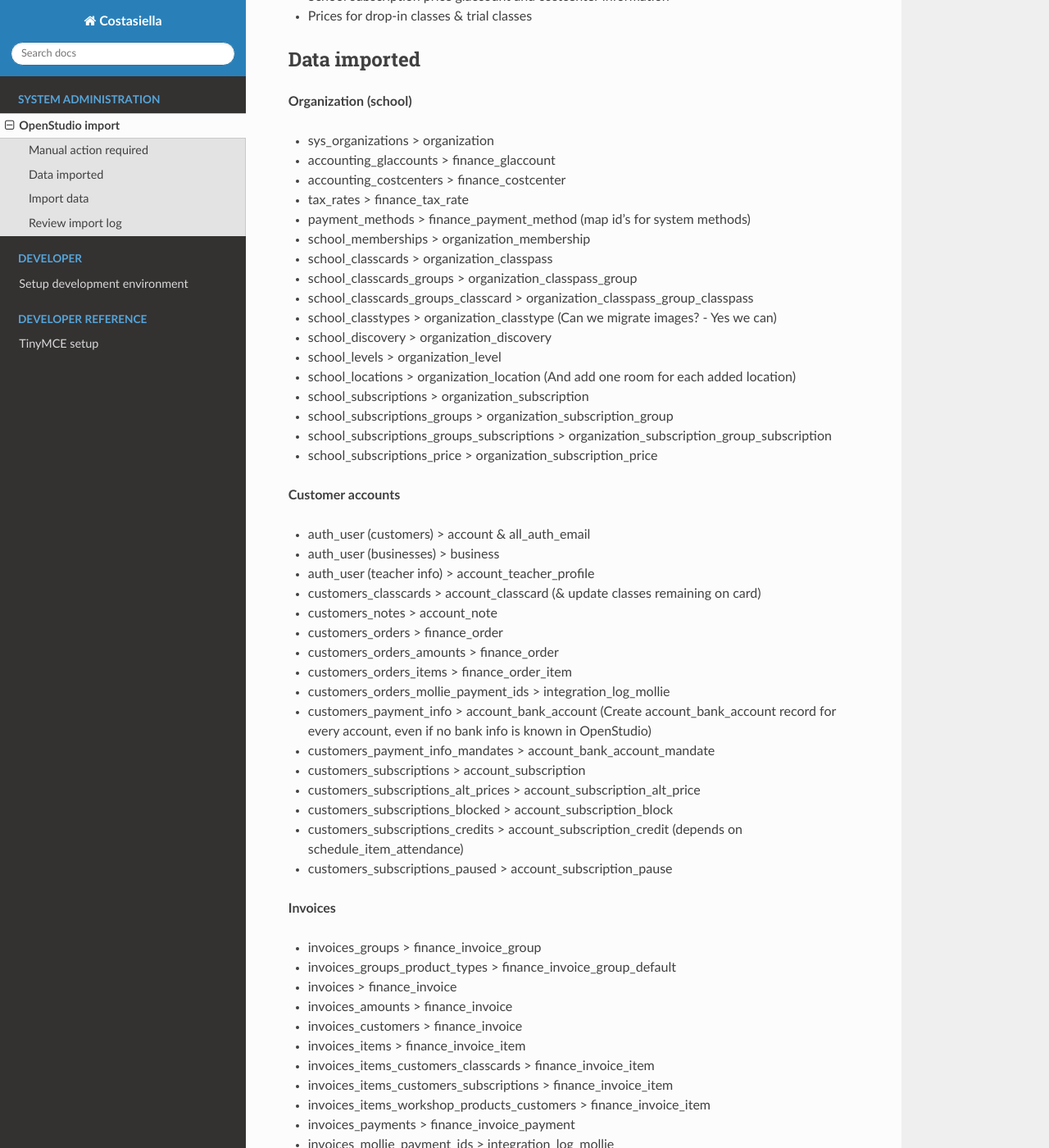
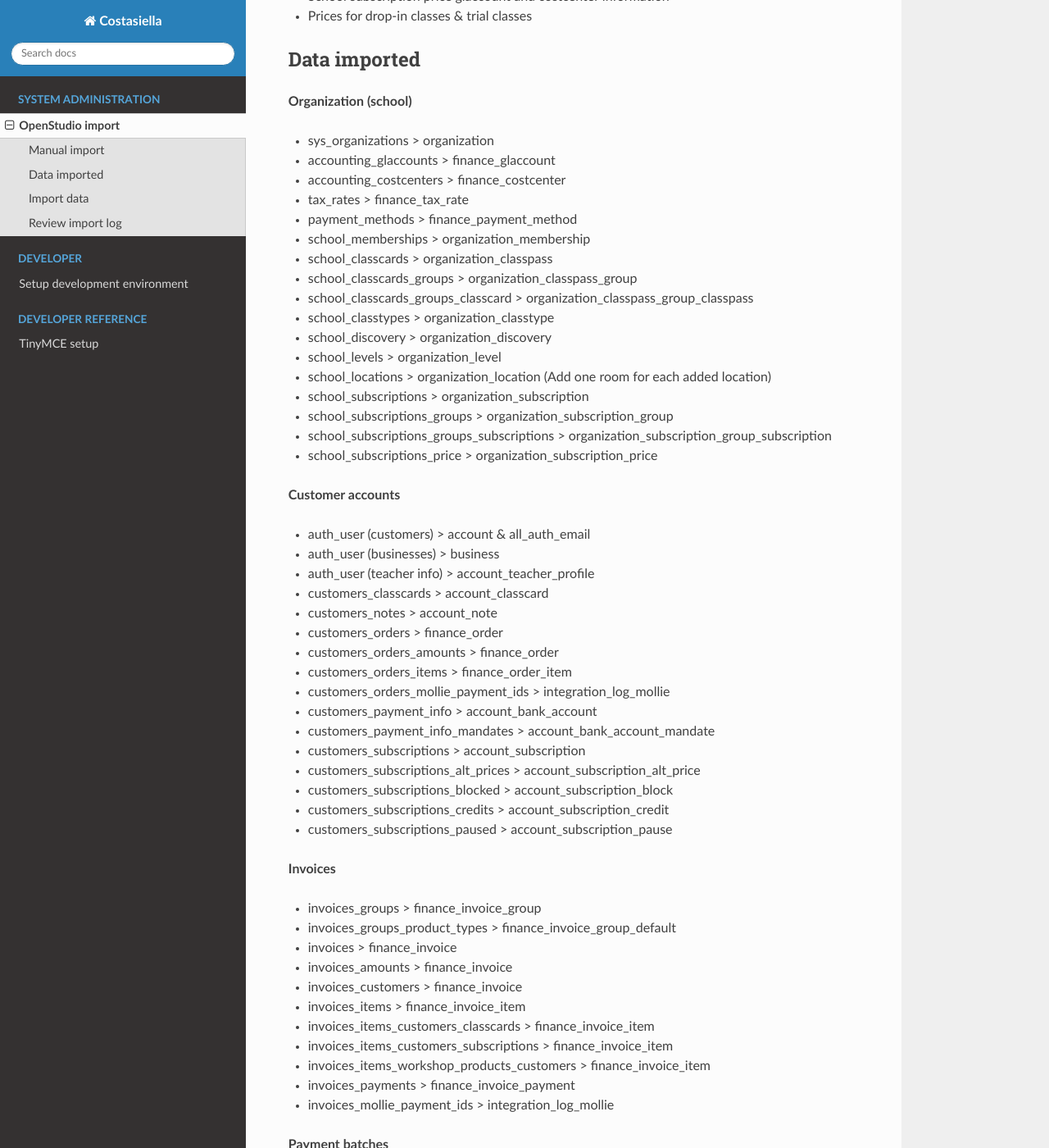
Before and after one commit to costasiella/costasiella_docs, a Sphinx documentation site: the page built from source/sysadmin/openstudio_import.rst, in a window 1280 px wide and 1400 px high, scrolled down 496 px. Shown: the whole window at 82% size. Built offline with Sphinx 7.4.7 and the Read the Docs theme 2.0.0, drawn with Linux system fonts in a browser that asks for light colours; some of the changed text lies outside the part shown.

Commit message:
Improve import page

```diff
--- a/source/sysadmin/openstudio_import.rst
+++ b/source/sysadmin/openstudio_import.rst
@@ -5,7 +5,7 @@ This page will explain how to import your OpenStudio data into Costasiella.
 Please note that the import might override some information like details of your organization.
 It's therefore strongly recommended to create a database & file backup of your Costasiella installation before proceeding any further.
 
-Manual action required
+Manual import
 -----------------------
 
 A few items can't be migrated automatically and should therefore be migrated manually.
@@ -26,15 +26,15 @@ Data imported
 - accounting_glaccounts > finance_glaccount
 - accounting_costcenters > finance_costcenter
 - tax_rates > finance_tax_rate
-- payment_methods > finance_payment_method (map id's for system methods)
+- payment_methods > finance_payment_method
 - school_memberships > organization_membership
 - school_classcards > organization_classpass
 - school_classcards_groups > organization_classpass_group
 - school_classcards_groups_classcard > organization_classpass_group_classpass
-- school_classtypes > organization_classtype (Can we migrate images? - Yes we can)
+- school_classtypes > organization_classtype
 - school_discovery > organization_discovery
 - school_levels > organization_level
-- school_locations > organization_location (And add one room for each added location)
+- school_locations > organization_location (Add one room for each added location)
 - school_subscriptions > organization_subscription
 - school_subscriptions_groups > organization_subscription_group
 - school_subscriptions_groups_subscriptions > organization_subscription_group_subscription
@@ -45,18 +45,18 @@ Data imported
 - auth_user (customers) > account & all_auth_email
 - auth_user (businesses) > business
 - auth_user (teacher info) > account_teacher_profile
-- customers_classcards > account_classcard (& update classes remaining on card)
+- customers_classcards > account_classcard
 - customers_notes > account_note
 - customers_orders > finance_order
 - customers_orders_amounts > finance_order
 - customers_orders_items > finance_order_item
 - customers_orders_mollie_payment_ids > integration_log_mollie
-- customers_payment_info > account_bank_account (Create account_bank_account record for every account, even if no bank info is known in OpenStudio)
+- customers_payment_info > account_bank_account
 - customers_payment_info_mandates > account_bank_account_mandate
 - customers_subscriptions > account_subscription
 - customers_subscriptions_alt_prices > account_subscription_alt_price
 - customers_subscriptions_blocked > account_subscription_block
-- customers_subscriptions_credits > account_subscription_credit (depends on schedule_item_attendance)
+- customers_subscriptions_credits > account_subscription_credit
 - customers_subscriptions_paused > account_subscription_pause
 
 **Invoices**
@@ -89,7 +89,6 @@ Data imported
 - invoices_items_classes_attendance > schedule_item_attendance
 - classes_otc > schedule_item_weekly_otc
 - classes_otc_mail > schedule_item_weekly_otc
-- classes_price > schedule_item_price (Not possible)
 - classes_school_classcards_groups > schedule_item_organization_classpass_group
 - classes_school_subscriptions_groups > schedule_item_organization_subscription_group
 - classes_teachers > schedule_item_teacher
```
Also changed, not shown: other parts of source/sysadmin/openstudio_import.rst (+3 -3 lines).
